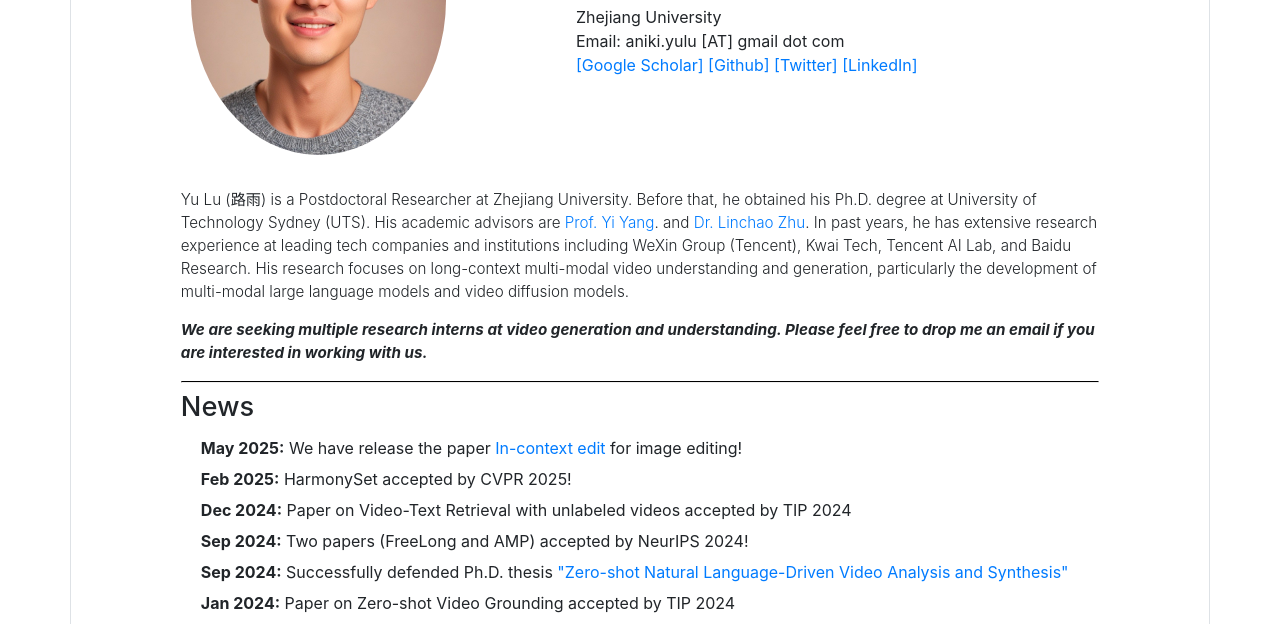
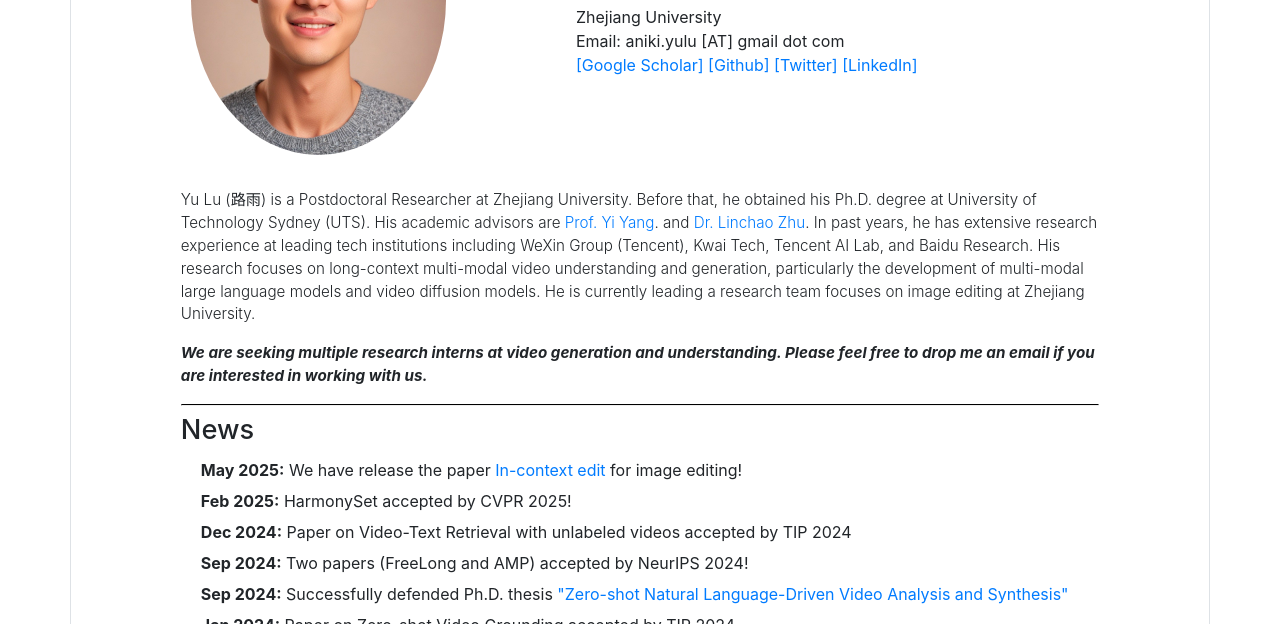
Before and after one commit to aniki-ly/aniki-ly.github.io, a plain HTML site: page index.html in a window 1280 px wide. Shown: the part 176-800 px from the top of the page. Drawn offline with nearby package versions, Linux system fonts and the light colour scheme.

Commit message:
Update index.html

```diff
--- a/index.html
+++ b/index.html
@@ -93,7 +93,8 @@
                         <!-- <h3 class="subtitle">About Me</h3> -->
                         <p class="lead">
                             Yu Lu (路雨) is a Postdoctoral Researcher at Zhejiang University. Before that, he obtained his Ph.D. degree at University of Technology Sydney (UTS). His academic advisors are <a href="http://reler.net/people/yi_yang/index.html" target="_blank">Prof. Yi Yang</a>. and <a href="http://ffmpbgrnn.github.io/" target="_blank">Dr. Linchao Zhu</a>.
-                            In past years, he has extensive research experience at leading tech companies and institutions including WeXin Group (Tencent), Kwai Tech, Tencent AI Lab, and Baidu Research. His research focuses on long-context multi-modal video understanding and generation, particularly the development of multi-modal large language models and video diffusion models.
+                            In past years, he has extensive research experience at leading tech institutions including WeXin Group (Tencent), Kwai Tech, Tencent AI Lab, and Baidu Research. His research focuses on long-context multi-modal video understanding and generation, particularly the development of multi-modal large language models and video diffusion models.
+                            He is currently leading a research team focuses on image editing at Zhejiang University.
                         </p>
                         <p class="lead" style="font-style: italic; font-weight: bold;">
                             We are seeking multiple research interns at video generation and understanding. Please feel free to drop me an email if you are interested in working with us.
```
